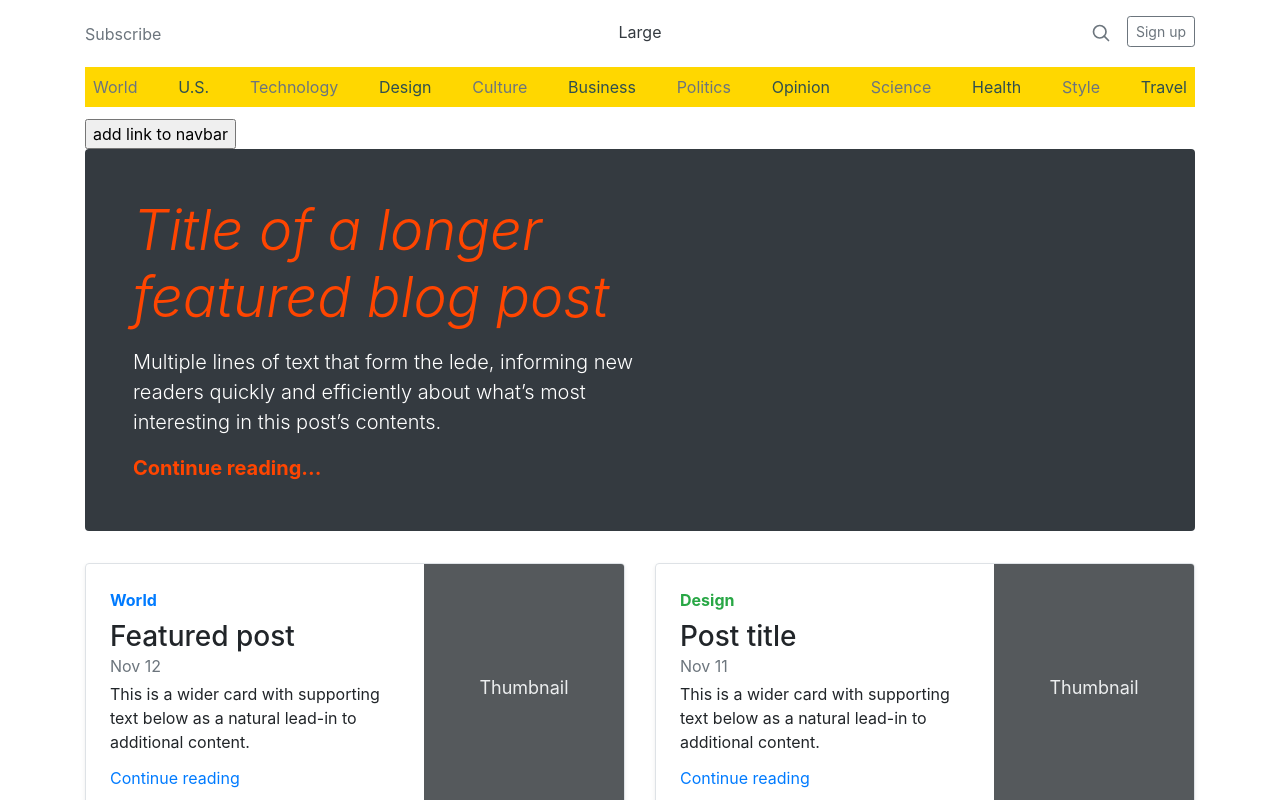
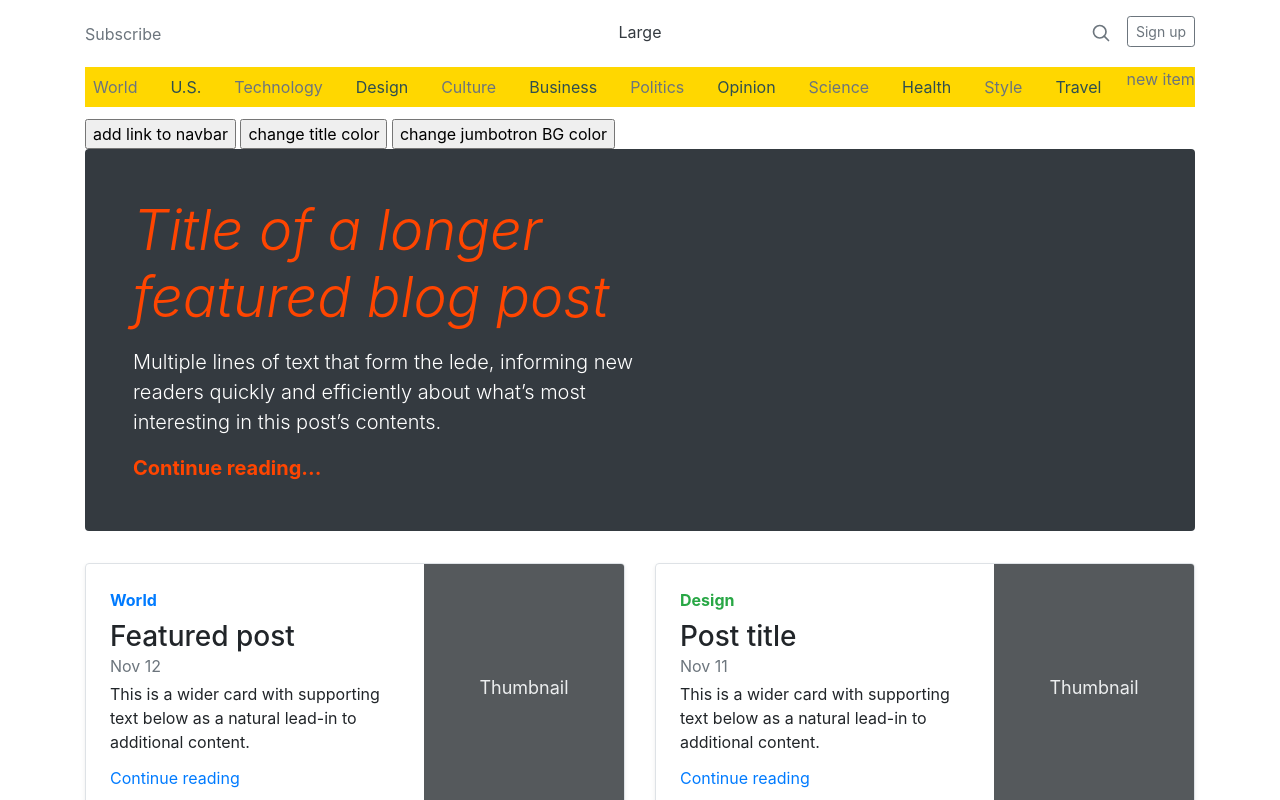
Before and after one commit to iCarambaaa/M2-D7-CSS-Selectors, a plain HTML site: page index.html in a window 1280 px wide. Both pictures are taken after a click on the button "add link to navbar". Shown: the top 800 px of the page. Drawn offline with nearby package versions, Linux system fonts and the light colour scheme.

Commit message:
ex 11, 12, 13

```diff
--- a/index.html
+++ b/index.html
@@ -95,7 +95,8 @@
     </div>
 
     <input type="button" value="add link to navbar" onclick="addLinkToNav();" />
-
+    <input type="button" value="change title color" onclick="changeColorH1();" />
+    <input type="button" value="change jumbotron BG color" onclick="changeJumBg();" />
 
     <!-- JUMBOTRON -->
 
--- a/index.js
+++ b/index.js
@@ -16,7 +16,7 @@
 //   EX11) Write a function to add a new link into the navbar
 
 let addLinkToNav = function () {
-    let nav = document.getElementsByClassName("nav")
+    let nav = document.querySelector("nav")
     let item = document.createElement("a")
     item.setAttribute("class", "p-2")
     item.setAttribute("class", "text-muted")
@@ -27,6 +27,14 @@ let addLinkToNav = function () {
 
 // EX12) Write a function to change the color of the main title
 
-let changeColorH1 = function{
-    let h1 = document.getElementsByClassName("nav")
+let changeColorH1 = function () {
+    let h1 = document.querySelector("h1")
+    h1.style.color = "green"
 }
+
+//EX13) Write a function to change the background of the jumbotron
+
+let changeJumBg = function () {
+    let jum = document.querySelector("div .bg-dark")
+    jum.style.backgroundColor = "red!important"
+}
```
